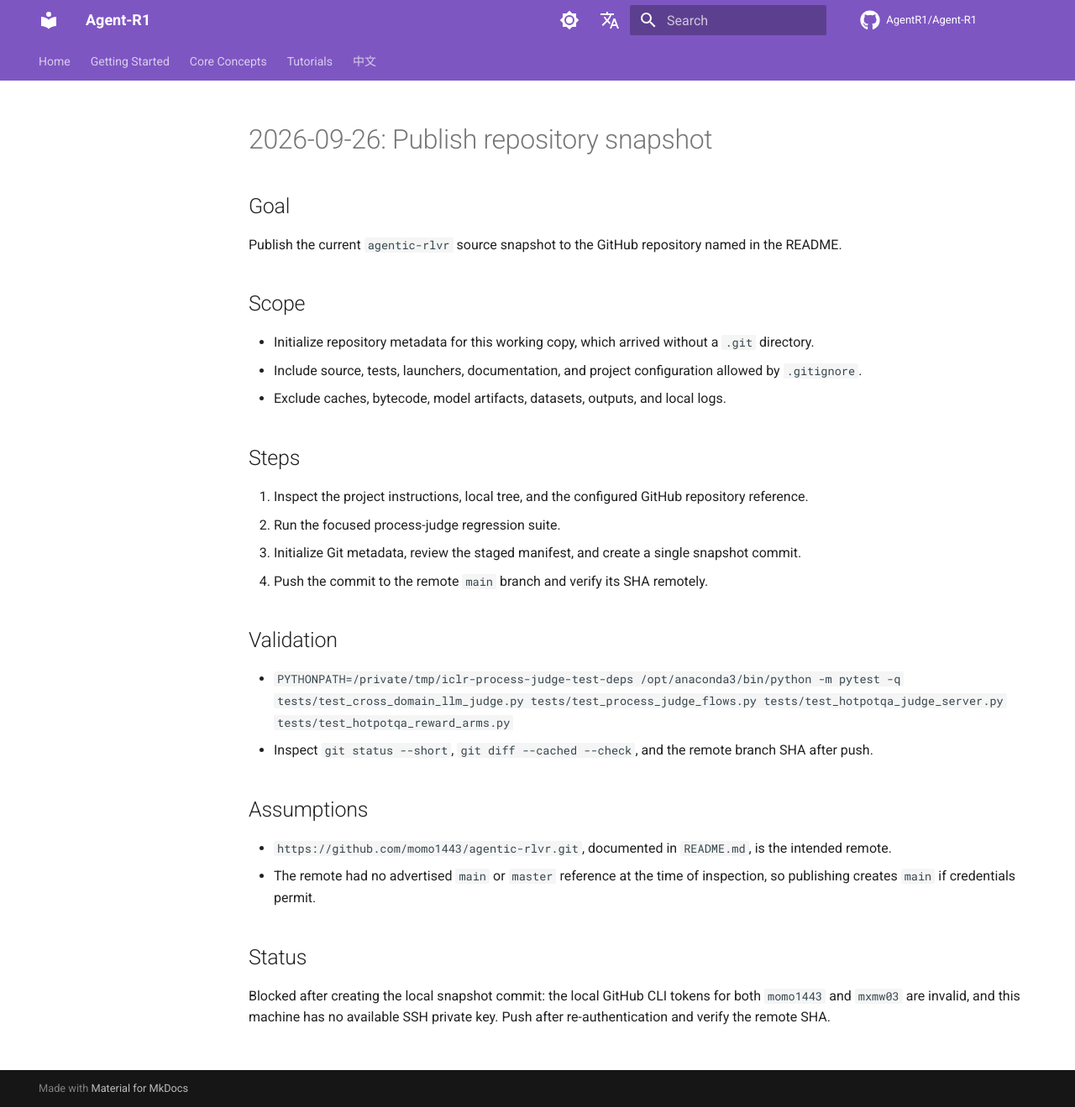
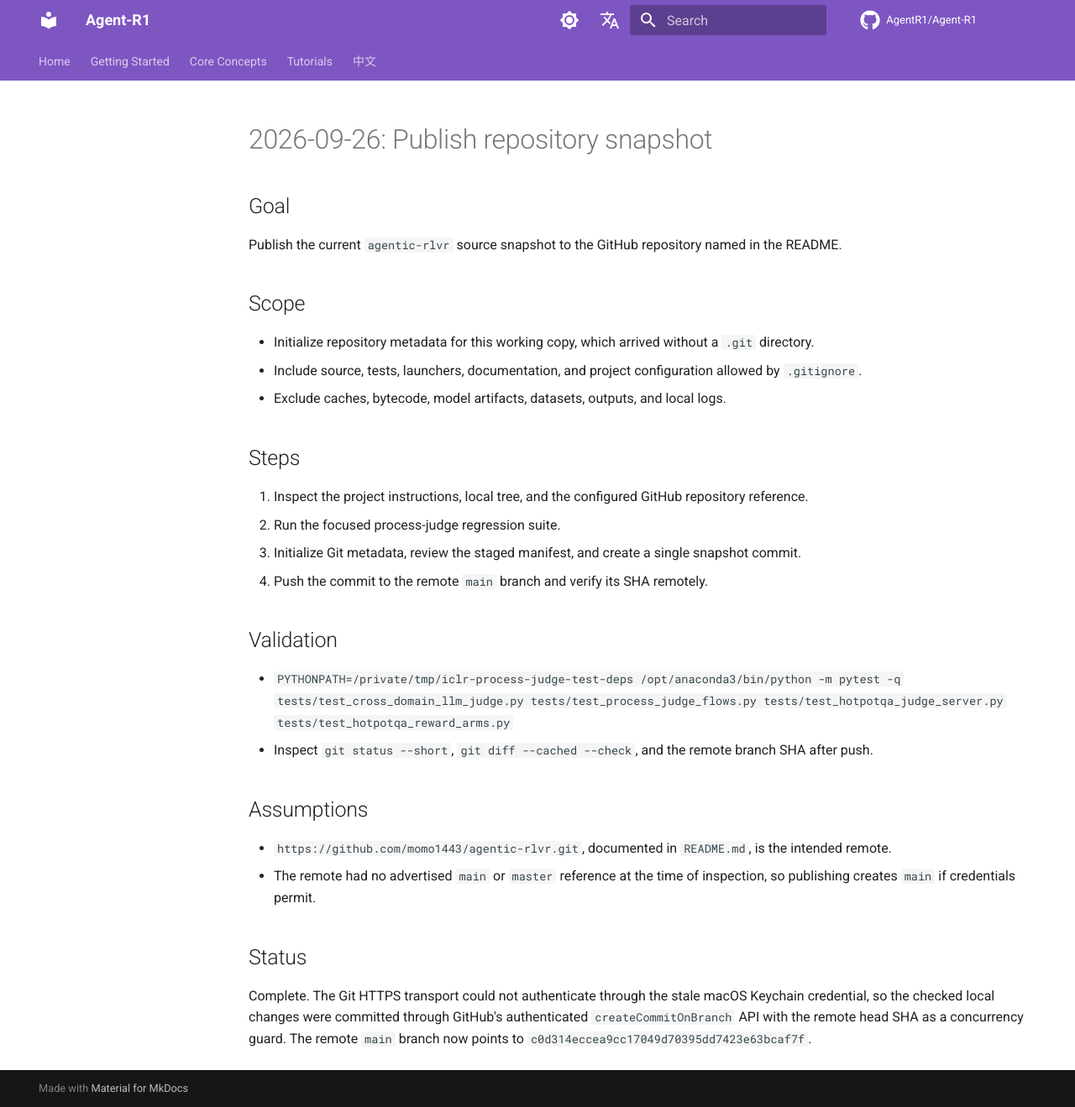
Before and after one commit to momo1443/plug-and-play-verification, an MkDocs documentation site: the page built from docs/plan/2026-09-26-publish.md, in a window 1280 px wide and 1319 px high. Shown: the whole window at 84% size. Built offline with MkDocs 1.6.1 and Material for MkDocs 9.7.7, drawn with Linux system fonts in a browser that asks for light colours; comment, search, counter and statistics services are not loaded.

Commit message:
final commit

```diff
--- a/docs/plan/2026-09-26-publish.md
+++ b/docs/plan/2026-09-26-publish.md
@@ -29,6 +29,7 @@ Publish the current `agentic-rlvr` source snapshot to the GitHub repository name
 
 ## Status
 
-Blocked after creating the local snapshot commit: the local GitHub CLI tokens for both
-`momo1443` and `mxmw03` are invalid, and this machine has no available SSH private key.
-Push after re-authentication and verify the remote SHA.
+Complete. The Git HTTPS transport could not authenticate through the stale macOS Keychain
+credential, so the checked local changes were committed through GitHub's authenticated
+`createCommitOnBranch` API with the remote head SHA as a concurrency guard. The remote `main`
+branch now points to `c0d314eccea9cc17049d70395dd7423e63bcaf7f`.
```
Also changed, not shown: docs/progress/2026-09-26.md (+5 -1 lines).
